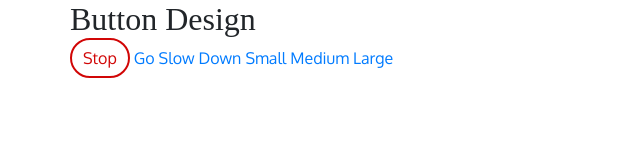
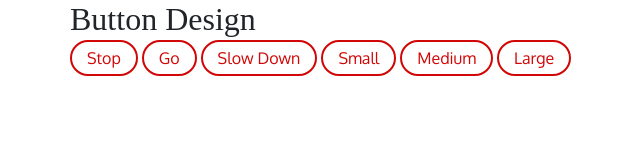
Before and after one commit to Lisonallie/Allison-trap, a plain HTML site: page index.html in a window 1280 px wide. Shown: the whole page, without its empty margins (15-655 px from the left). Drawn offline with nearby package versions, Linux system fonts and the light colour scheme; a web font is replaced by a local one.

Commit message:
added layout for next buttons

```diff
--- a/components/buttons.css
+++ b/components/buttons.css
@@ -2,11 +2,81 @@
     color: rgb(209, 6, 6);
     border: 2px solid rgb(209, 6, 6);
     border-radius: 20px;
-    padding: 8px 11px;
-    font-weight: normal
+    padding: 6px 15px;
+    font-weight: normal;
 }
 .btn-stop:hover {
     text-decoration: none;
     color: rgb(145, 20, 20);
     border: 2px solid rgb(145, 20, 20);
 }
+
+
+.btn-go {
+    color: rgb(209, 6, 6);
+    border: 2px solid rgb(209, 6, 6);
+    border-radius: 20px;
+    padding: 6px 15px;
+    font-weight: normal;
+}
+.btn-go:hover {
+    text-decoration: none;
+    color: rgb(145, 20, 20);
+    border: 2px solid rgb(145, 20, 20);
+}
+
+
+.btn-slow {
+    color: rgb(209, 6, 6);
+    border: 2px solid rgb(209, 6, 6);
+    border-radius: 20px;
+    padding: 6px 15px;
+    font-weight: normal;
+}
+.btn-slow:hover {
+    text-decoration: none;
+    color: rgb(145, 20, 20);
+    border: 2px solid rgb(145, 20, 20);
+}
+
+
+.btn-small {
+    color: rgb(209, 6, 6);
+    border: 2px solid rgb(209, 6, 6);
+    border-radius: 20px;
+    padding: 6px 15px;
+    font-weight: normal;
+}
+.btn-small:hover {
+    text-decoration: none;
+    color: rgb(145, 20, 20);
+    border: 2px solid rgb(145, 20, 20);
+}
+
+
+.btn-medium {
+    color: rgb(209, 6, 6);
+    border: 2px solid rgb(209, 6, 6);
+    border-radius: 20px;
+    padding: 6px 15px;
+    font-weight: normal;
+}
+.btn-medium:hover {
+    text-decoration: none;
+    color: rgb(145, 20, 20);
+    border: 2px solid rgb(145, 20, 20);
+}
+
+
+.btn-large {
+    color: rgb(209, 6, 6);
+    border: 2px solid rgb(209, 6, 6);
+    border-radius: 20px;
+    padding: 6px 15px;
+    font-weight: normal
+}
+.btn-large:hover {
+    text-decoration: none;
+    color: rgb(145, 20, 20);
+    border: 2px solid rgb(145, 20, 20);
+}
--- a/index.html
+++ b/index.html
@@ -5,7 +5,7 @@
     <meta charset="utf-8">
     <meta http-equiv="X-UA-Compatible" content="IE=edge">
     <meta name="viewport" content="width=device-width, initial-scale=1, shrink-to-fit=no">
-    <link href="https://fonts.googleapis.com/css?family=Gugi" rel="stylesheet">
+    <link href="https://fonts.googleapis.com/css?family=Artifika|Oxygen" rel="stylesheet">
     <link rel="stylesheet" href="https://stackpath.bootstrapcdn.com/bootstrap/4.3.1/css/bootstrap.min.css"
         integrity="sha384-ggOyR0iXCbMQv3Xipma34MD+dH/1fQ784/j6cY/iJTQUOhcWr7x9JvoRxT2MZw1T" crossorigin="anonymous">
     <script src="https://stackpath.bootstrapcdn.com/bootstrap/4.3.1/js/bootstrap.min.js"
@@ -23,10 +23,10 @@
 
         <a href="#" class="btn-stop">Stop</a>
         <a href="#" class="btn-go">Go</a>
-        <a href="#">Slow Down</a>
-        <a href="#">Small</a>
-        <a href="#">Medium</a>
-        <a href="#">Large</a>
+        <a href="#" class="btn-slow">Slow Down</a>
+        <a href="#" class="btn-small">Small</a>
+        <a href="#" class="btn-medium">Medium</a>
+        <a href="#" class="btn-large">Large</a>
 
 
         <script src="https://code.jquery.com/jquery-3.3.1.slim.min.js"
```
